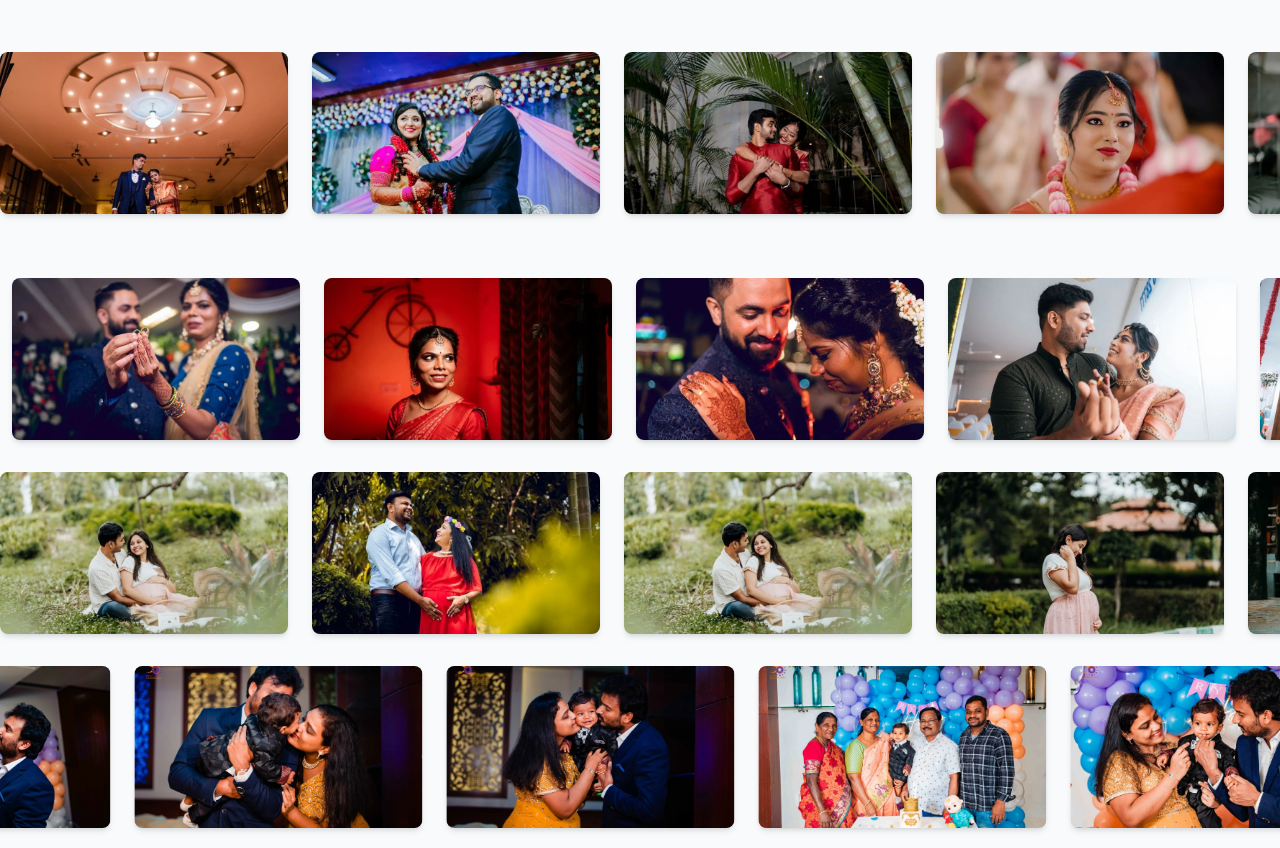
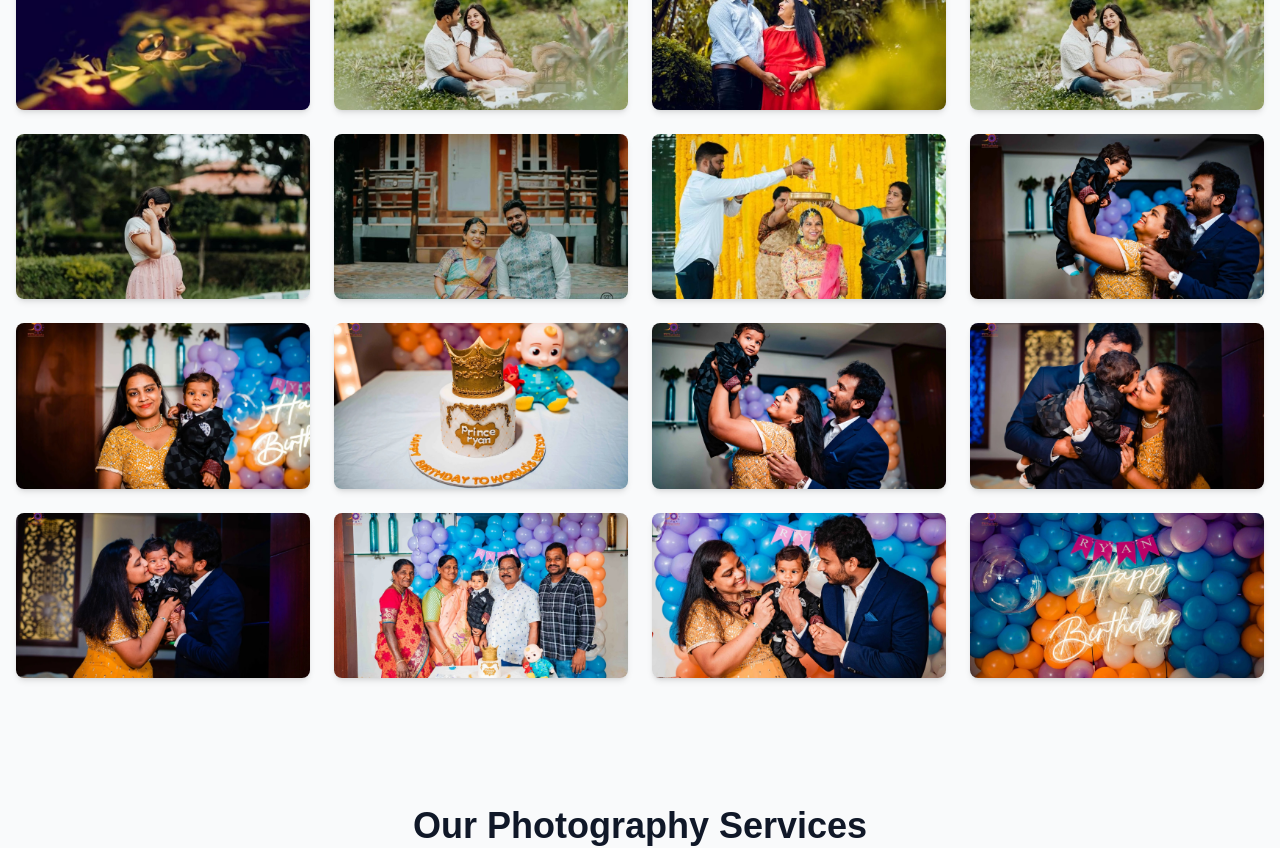
Before and after one commit to dakshtandel-9/35framesphotography, a Next.js app: page / in a window 1280 px wide. Shown: the part 1760-2608 px from the top of the page. Built offline with nearby package versions, Linux system fonts and the light colour scheme.

Commit message:
final 30th update

```diff
--- a/app/layout.js
+++ b/app/layout.js
@@ -26,7 +26,7 @@ export default function RootLayout({ children }) {
       <head>
         {/* Google tag (gtag.js) */}
         <Script
-          src="https://www.googletagmanager.com/gtag/js?id=AW-17652294834"
+          src="https://www.googletagmanager.com/gtag/js?id=AW-17648713009"
           strategy="afterInteractive"
         />
         <Script id="google-analytics" strategy="afterInteractive">
@@ -34,7 +34,20 @@ export default function RootLayout({ children }) {
             window.dataLayer = window.dataLayer || [];
             function gtag(){dataLayer.push(arguments);}
             gtag('js', new Date());
-            gtag('config', 'AW-17652294834');
+            gtag('config', 'AW-17648713009');
+          `}
+        </Script>
+
+        {/* Google tag (gtag.js) events */}
+        <Script id="google-ads-events" strategy="afterInteractive">
+          {`
+            gtag('event', 'ads_conversion_About_Us_1', {
+              // About Us conversion tracking
+            });
+
+            gtag('event', 'ads_conversion_Contact_Us_1', {
+              // Contact Us conversion tracking
+            });
           `}
         </Script>
       </head>
--- a/app/page.js
+++ b/app/page.js
@@ -26,11 +26,12 @@ function HomeContent() {
         <section id="home">
           <ExactHero />
         </section>
+
+        <section id="gallery">
+          <Gallery />
+        </section>
         <section id="services">
           <HowItWorks />
-        </section>
-        <section id="gallery">
-          <Gallery />
         </section>
         <section id="offer">
           <CTAOffer />
--- a/components/FixedActions.js
+++ b/components/FixedActions.js
@@ -3,8 +3,8 @@
 import React from 'react';
 import Image from 'next/image';
 
-const whatsappNumber = '+919900491382';
-const phoneNumber = '+919900491382';
+const whatsappNumber = '+916305800108';
+const phoneNumber = '+916305800108';
 
 const FixedActions = () => {
   const handleWhatsApp = () => {
--- a/components/Gallery.js
+++ b/components/Gallery.js
@@ -1,88 +1,11 @@
 'use client';
 
-import React, { useEffect, useRef } from 'react';
-import { gsap } from 'gsap';
-import { ScrollTrigger } from 'gsap/ScrollTrigger';
+import React from 'react';
 import Image from 'next/image';
 
 const Gallery = () => {
-  const sectionRef = useRef(null);
-  const row1Ref = useRef(null);
-  const row2Ref = useRef(null);
-  const row3Ref = useRef(null);
-  const row4Ref = useRef(null);
-
-  useEffect(() => {
-    // Register ScrollTrigger plugin
-    gsap.registerPlugin(ScrollTrigger);
-
-    // GSAP animation for section title
-    gsap.fromTo(
-      '.gallery-title',
-      { opacity: 0, y: 30 },
-      { opacity: 1, y: 0, duration: 0.8, ease: 'power3.out', scrollTrigger: {
-        trigger: sectionRef.current,
-        start: 'top 80%',
-      }}
-    );
-
-    // Horizontal scroll animations for rows
-    const row1Animation = gsap.to(row1Ref.current, {
-      x: '-50%',
-      ease: 'none',
-      scrollTrigger: {
-        trigger: row1Ref.current,
-        start: 'top bottom',
-        end: 'bottom top',
-        scrub: 1
-      }
-    });
-
-    const row2Animation = gsap.to(row2Ref.current, {
-      x: '50%',
-      ease: 'none',
-      scrollTrigger: {
-        trigger: row2Ref.current,
-        start: 'top bottom',
-        end: 'bottom top',
-        scrub: 1
-      }
-    });
-
-    const row3Animation = gsap.to(row3Ref.current, {
-      x: '-40%',
-      ease: 'none',
-      scrollTrigger: {
-        trigger: row3Ref.current,
-        start: 'top bottom',
-        end: 'bottom top',
-        scrub: 1
-      }
-    });
-
-    const row4Animation = gsap.to(row4Ref.current, {
-      x: '40%',
-      ease: 'none',
-      scrollTrigger: {
-        trigger: row4Ref.current,
-        start: 'top bottom',
-        end: 'bottom top',
-        scrub: 1
-      }
-    });
-
-    // Cleanup function
-    return () => {
-      row1Animation.kill();
-      row2Animation.kill();
-      row3Animation.kill();
-      row4Animation.kill();
-      ScrollTrigger.getAll().forEach(trigger => trigger.kill());
-    };
-  }, []);
-
-  // Use images from public/Row1, Row2, Row3 (landscape)
-  const row1Images = [
+  // Images from public/Row1, Row2, Row3, Row4
+  const rowImages = [
     '/Row1/01.jpg',
     '/Row1/02.jpg',
     '/Row1/03.jpg',
@@ -90,43 +13,18 @@ const Gallery = () => {
     '/Row1/05.jpg',
     '/Row1/06.jpg',
     '/Row1/07.jpg',
-    '/Row1/01.jpg',
-    '/Row1/02.jpg',
-    '/Row1/03.jpg',
-    '/Row1/04.jpg',
-    '/Row1/05.jpg',
-    '/Row1/06.jpg',
-    '/Row1/07.jpg',
-  ];
-  const row2Images = [
     '/Row2/01.jpg',
     '/Row2/02.jpg',
     '/Row2/03.jpg',
     '/Row2/04.jpg',
     '/Row2/05.jpg',
     '/Row2/06.jpg',
-     '/Row2/01.jpg',
-    '/Row2/02.jpg',
-    '/Row2/03.jpg',
-    '/Row2/04.jpg',
-    '/Row2/05.jpg',
-    '/Row2/06.jpg',
-  ];
-  const row3Images = [
     '/Row3/imgi_14_5-10.jpg',
     '/Row3/imgi_15_8-9.jpg',
     '/Row3/imgi_17_2-10.jpg',
     '/Row3/imgi_18_3-10.jpg',
     '/Row3/imgi_21_9-9.jpg',
     '/Row3/imgi_22_10-8.jpg',
-    '/Row3/imgi_14_5-10.jpg',
-    '/Row3/imgi_15_8-9.jpg',
-    '/Row3/imgi_17_2-10.jpg',
-    '/Row3/imgi_18_3-10.jpg',
-    '/Row3/imgi_21_9-9.jpg',
-    '/Row3/imgi_22_10-8.jpg',
-  ];
-  const row4Images = [
     '/Row4/imgi_10_35F03378-scaled.jpg',
     '/Row4/imgi_11_35F03314-scaled.jpg',
     '/Row4/imgi_12_35F03284-scaled.jpg',
@@ -139,7 +37,7 @@ const Gallery = () => {
   ];
 
   return (
-    <section ref={sectionRef} className="py-16 bg-gray-50 overflow-hidden">
+    <section className="py-16 bg-gray-50">
       <div className="container mx-auto px-4 mb-12">
         <h2 className="gallery-title text-3xl md:text-4xl font-bold text-center text-gray-900 mb-3">
           Our Professional photoshoots
@@ -149,81 +47,36 @@ const Gallery = () => {
         </p>
       </div>
 
-      {/* First row - scrolls left */}
-      <div className="relative mb-8 py-4">
+      {/* Responsive grid */}
+      <div className="container mx-auto px-4">
         <div
-          ref={row1Ref}
-          className="flex space-x-6 w-max"
-          style={{ transform: 'translateX(0%)' }}
+          className="
+            grid gap-6
+            grid-cols-1
+            sm:grid-cols-2
+            md:grid-cols-3
+            lg:grid-cols-4
+          "
         >
-          {row1Images.map((src, index) => (
-            <div key={`r1-${index}`} className="relative w-72 aspect-video flex-shrink-0 rounded-lg overflow-hidden shadow-md">
+          {rowImages.map((src, index) => (
+            <div
+              key={`img-${index}`}
+              className="relative w-full overflow-hidden rounded-lg shadow-md"
+              // landscape aspect box; adjust as needed
+              style={{ aspectRatio: '16 / 9' }}
+            >
               <Image
                 src={src}
-                alt={`Row 1 image ${index + 1}`}
+                alt={`Gallery image ${index + 1}`}
                 fill
                 className="object-cover"
-                priority={index === 0}
-              />
-            </div>
-          ))}
-        </div>
-      </div>
-
-      {/* Second row - scrolls right */}
-      <div className="relative py-4">
-        <div
-          ref={row2Ref}
-          className="flex space-x-6 w-max"
-          style={{ transform: 'translateX(-50%)' }}
-        >
-          {row2Images.map((src, index) => (
-            <div key={`r2-${index}`} className="relative w-72 aspect-video flex-shrink-0 rounded-lg overflow-hidden shadow-md">
-              <Image
-                src={src}
-                alt={`Row 2 image ${index + 1}`}
-                fill
-                className="object-cover"
-              />
-            </div>
-          ))}
-        </div>
-      </div>
-
-      {/* Third row - scrolls left */}
-      <div className="relative py-4">
-        <div
-          ref={row3Ref}
-          className="flex space-x-6 w-max"
-          style={{ transform: 'translateX(0%)' }}
-        >
-          {row3Images.map((src, index) => (
-            <div key={`r3-${index}`} className="relative w-72 aspect-video flex-shrink-0 rounded-lg overflow-hidden shadow-md">
-              <Image
-                src={src}
-                alt={`Row 3 image ${index + 1}`}
-                fill
-                className="object-cover"
-              />
-            </div>
-          ))}
-        </div>
-      </div>
-
-      {/* Fourth row - scrolls right */}
-      <div className="relative py-4">
-        <div
-          ref={row4Ref}
-          className="flex space-x-6 w-max"
-          style={{ transform: 'translateX(-40%)' }}
-        >
-          {row4Images.map((src, index) => (
-            <div key={`r4-${index}`} className="relative w-72 aspect-video flex-shrink-0 rounded-lg overflow-hidden shadow-md">
-              <Image
-                src={src}
-                alt={`Row 4 image ${index + 1}`}
-                fill
-                className="object-cover"
+                priority={index < 4}
+                sizes="
+                  (max-width: 640px) 100vw,
+                  (max-width: 768px) 50vw,
+                  (max-width: 1024px) 33vw,
+                  25vw
+                "
               />
             </div>
           ))}
```
